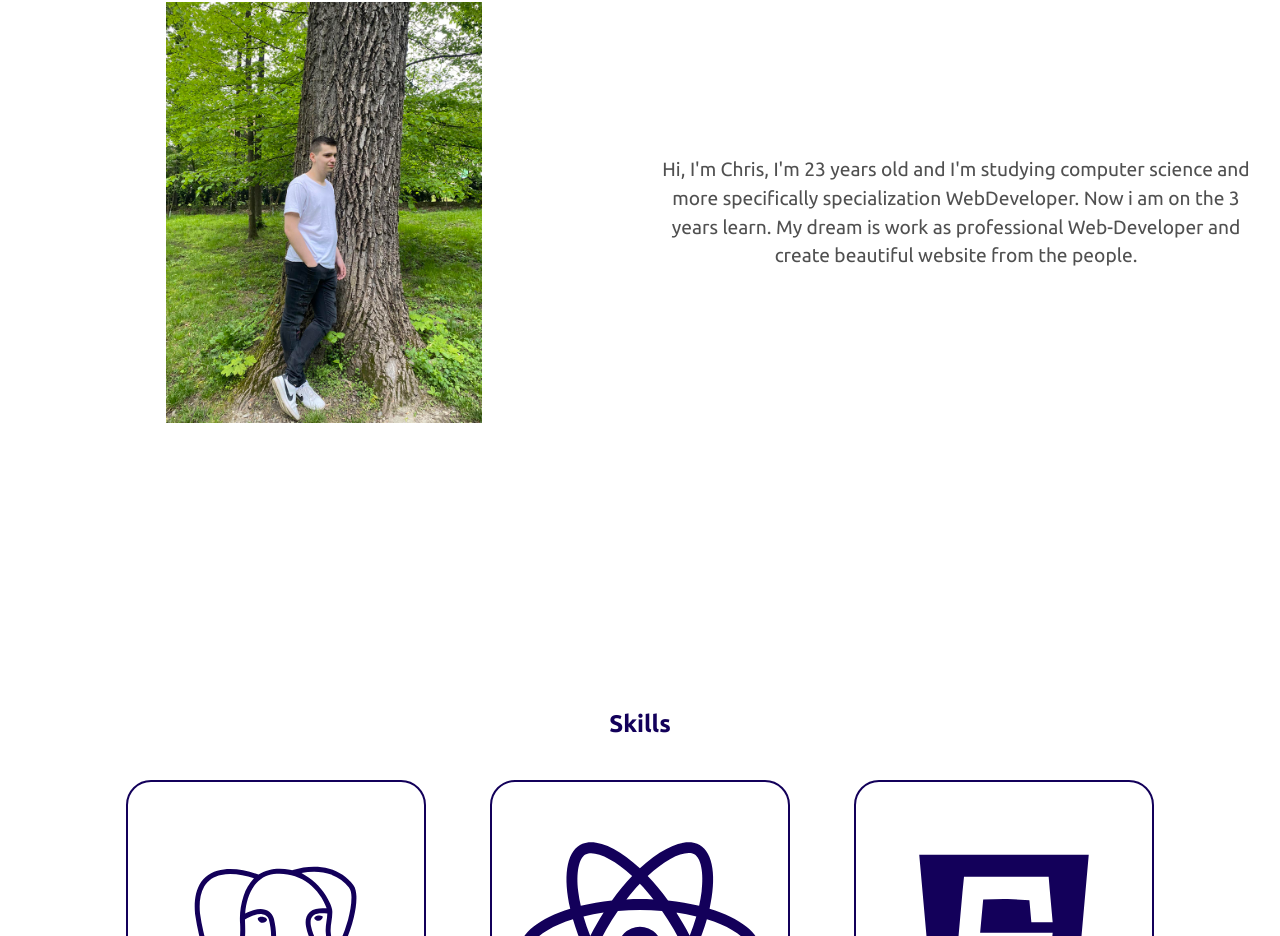
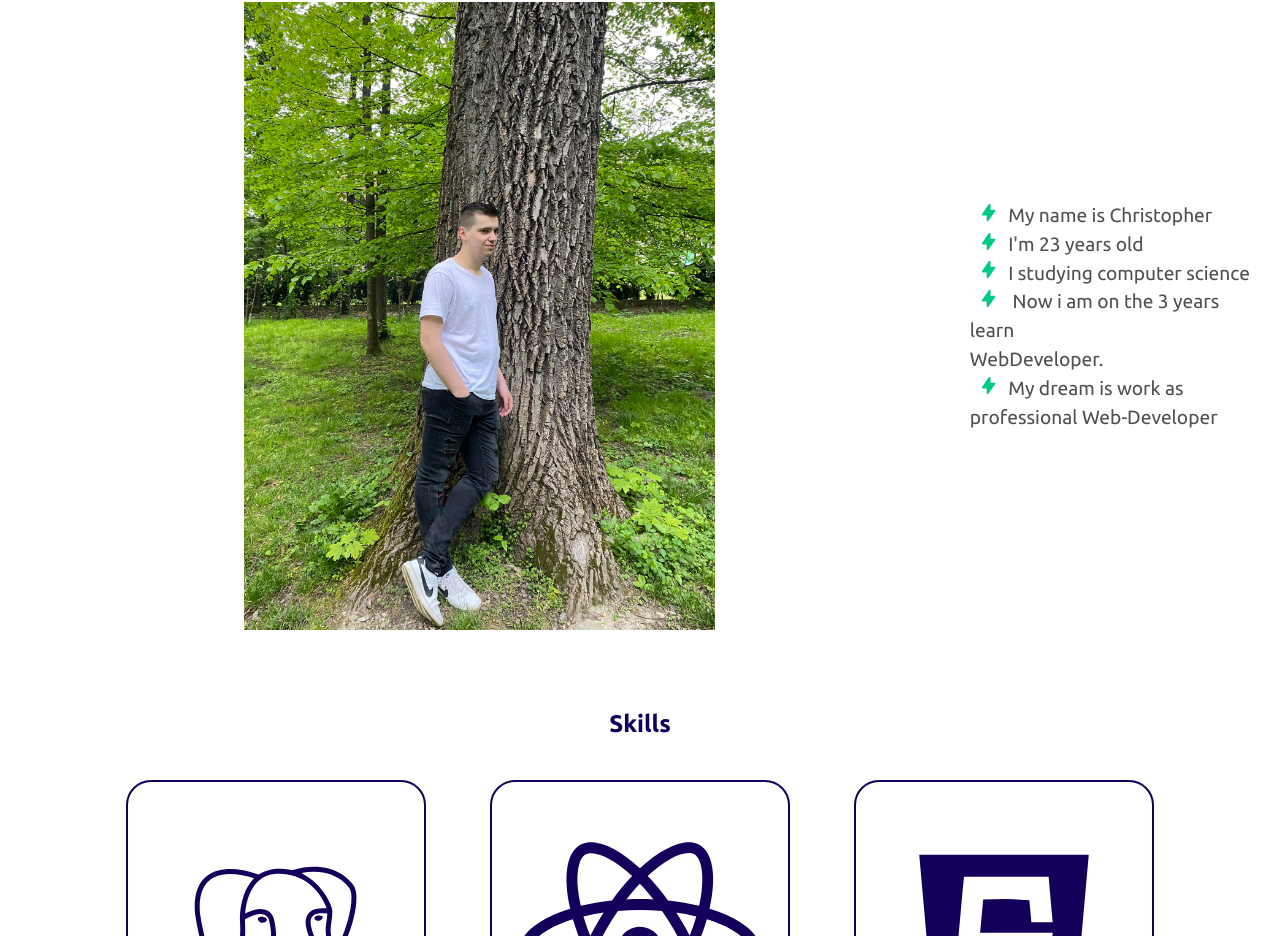
Before and after one commit to Kry765/Portfolio, a React (Create React App) app: page / in a window 1280 px wide. Shown: the part 1038-1974 px from the top of the page. Built offline with nearby package versions, Linux system fonts and the light colour scheme.

Commit message:
add list style type

```diff
--- a/src/components/Aboutme.js
+++ b/src/components/Aboutme.js
@@ -2,6 +2,8 @@ import React from 'react'
 import picture from '../img/zdj_portfolio_2.jpg'
 import '../style/_aboutme.scss'
 import '../style/reset.scss'
+import {HiLightningBolt} from 'react-icons/hi';
+
 export default function Aboutme() {
 	return (
 		<div className='about-me' id='Aboutme'>
@@ -11,9 +13,12 @@ export default function Aboutme() {
 					<img src={picture} className='about-me__foto' />
 				</div>
 				<div className='about-me__text'>
-					Hi, I'm Chris, I'm 23 years old and I'm studying computer science and more specifically specialization
-					WebDeveloper. Now i am on the 3 years learn. My dream is work as professional Web-Developer and create
-					beautiful website from the people.
+					<div><HiLightningBolt className='about-me__list-style'/>My name is Christopher</div>
+					<div><HiLightningBolt className='about-me__list-style'/>I'm 23 years old</div>
+					<div><HiLightningBolt className='about-me__list-style'/>I studying computer science
+					<div><HiLightningBolt className='about-me__list-style'/> Now i am on the 3 years learn</div>
+					WebDeveloper.</div>
+					<div><HiLightningBolt className='about-me__list-style'/>My dream is work as professional Web-Developer</div>
 				</div>
 			</div>
 		</div>
--- a/src/style/_aboutme.scss
+++ b/src/style/_aboutme.scss
@@ -1,6 +1,7 @@
 @use './mixins' as *;
 @use './colors' as *;
 @use './animation' as *;
+
 
 .about-me {
 	display: flex;
@@ -34,14 +35,14 @@
 		transform: scale(1.1);
 	}
 	&__text {
-		max-width: 50%;
-		overflow: hidden;
-		overflow-wrap: break-word;
-		text-align: center;
 		padding: 1em;
 		font-size: 1.2rem;
 		line-height: 1.5em;
 		color: $text-color;
+	}
+	&__list-style{
+		color: $contrast-color;
+		margin: 0 0.5em;
 	}
 }
 
```
